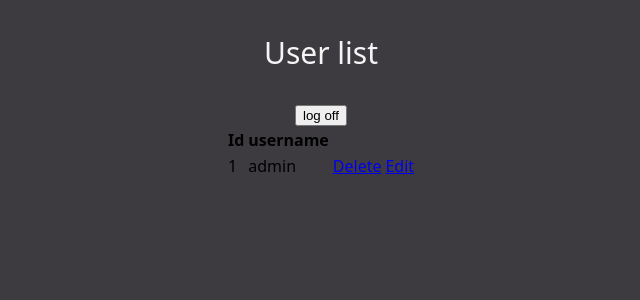
After one commit to malpazzubrem/loging-system, a Flask app: template templates/admin_panel.html in a window 1280 px wide. The commit adds this page. Shown: the top 300 px of the page, without its empty margins (319-959 px from the left). Run offline with Flask 3, Linux system fonts and the light colour scheme; the template is opened without the code that fills it: values that come from a table or form of the project are taken from there, others are empty.

Commit message:
adding admin panel and updating wrong password mechanism

```diff
--- a/app.py
+++ b/app.py
@@ -1,6 +1,15 @@
-from flask import Flask, render_template,request
+from flask import Flask, render_template,request,session
 from flask_sqlalchemy import SQLAlchemy
 from flask_bcrypt import Bcrypt
+from flask_session import Session
+from getpass import getpass
+from flask import redirect
+
+
+#to do
+#session cookies
+#privalages
+#
 
 app = Flask(__name__)
 
@@ -9,14 +18,59 @@ bcrypt = Bcrypt(app)
 app.config["SQLALCHEMY_DATABASE_URI"] = "sqlite:///site.db"
 app.config['SQLALCHEMY_TRACK_MODIFICATIONS'] = False #configuring base
 
+app.config["SESSION_PERMANENT"] = False
+app.config["SESSION_TYPE"] = "filesystem" #configuring session
+
 db = SQLAlchemy(app)
+Session(app)
 
 class Profile(db.Model): #setting up sql
     id = db.Column(db.Integer, primary_key=True)
     username = db.Column(db.String(20),unique=False,nullable=False)
-    password = db.Column(db.String(20),unique=False,nullable=False)
+    password = db.Column(db.String(128),unique=False,nullable=False)
+    is_admin = db.Column(db.Boolean, default=False)
 
+    def __repr__(self):
+        return f"username : {self.username}"
 
+@app.cli.command("create-admin")
+def create_admin():
+    username = input("write admin username: ")
+    if Profile.query.filter_by(username=username).first():
+        print("That username already exists.")
+        return
+    password = getpass("Password: ")
+    hashed = bcrypt.generate_password_hash(password).decode('utf-8')
+    user = Profile(username=username,password=hashed ,is_admin=True)
+
+    db.session.add(user)
+    db.session.commit()
+    print("admin user created")
+
+@app.cli.command("delete-admin")
+def delete_admin():
+    username = input("write admin username: ")
+    data = data = Profile.query.filter_by(username=username).first()
+    if data==None:
+        print("no admin found")
+        return
+
+    print("are you sure? [y/n]")
+    ans = input()
+
+    if ans == "y":
+        db.session.delete(data)
+        db.session.commit()
+        print("admin removed")
+
+    else:
+        print("aborted")
+
+@app.cli.command("list-admins")
+def list_admins():
+    data = Profile.query.filter_by(is_admin=True)
+    for i in data:
+        print(i.username)
 
 @app.route("/",methods=["GET","POST"])
 def main_page():
@@ -38,13 +92,19 @@ def login():
 
             user_1 = bcrypt.check_password_hash(user.password, password) #checking passwords
 
-            if user_1:
+            if user_1 and user.is_admin:
+                session["user.id"] = user.id
+                session["is_admin"] = user.is_admin
+                print("admin login")
+                return redirect('/admin')
+
+            elif user_1:
                 print('login successful')
                 return render_template("welcome_ou.html")
+
             else:
                 print('wrong password')
-                return render_template("wrong_password.html")
-
+                return render_template("log_in.html",error="Wrong username or password")
 
     return render_template("log_in.html")
 
@@ -64,6 +124,51 @@ def signin():
 
     return render_template("sign_in.html")
 
+@app.route("/admin",methods=["GET","POST"])
+def admin_panel():
+    if not("user.id" in session):
+        return redirect("/")
+    profiles = Profile.query.all()
+    print("admin accesing page")
+
+    return render_template('admin_panel.html', profiles=profiles)
+
+@app.route("/logout")
+def loging_out():
+    print("admin loging out")
+    session.pop("user.id",None)
+    return redirect("/")
+
+@app.route("/delete/<int:id>")
+def delete(id):
+    if not("user.id" in session):
+        return redirect("/")
+    data = db.session.get(Profile, id)
+    db.session.delete(data)
+    db.session.commit()
+    return redirect("/admin")
+
+@app.route("/edit/<int:id>",methods=["POST","GET"])
+def edit(id):
+    if not("user.id" in session):
+        return redirect("/")
+    data = db.session.get(Profile,id)
+    if request.method=="POST":
+        new_username = request.form["username"]
+        new_password = request.form["password"]
+
+        if not(new_username==""):
+            data.username = new_username
+        if not(new_password==""):
+            hashed = bcrypt.generate_password_hash(new_password).decode('utf-8')
+            data.password = hashed
+
+        db.session.commit()
+
+        return redirect("/admin")
+
+    return render_template("editing_user.html")
+
 if __name__ == "__main__":
     with app.app_context():
         db.create_all()
--- /dev/null
+++ b/static/styles_admin.css
@@ -0,0 +1,14 @@
+body {
+    background-color: rgb(61, 59, 63);
+    display: flex;
+    flex-direction: column;
+    align-items: center;
+    justify-content: center;
+    height: 10vh;
+    margin: 0;
+    font-family: system-ui, -apple-system, BlinkMacSystemFont, 'Segoe UI', Roboto, Oxygen, Ubuntu, Cantarell, 'Open Sans', 'Helvetica Neue', sans-serif;
+}
+p{
+    color: whitesmoke;
+    font-size: 30px;
+}
--- a/static/styles_login.css
+++ b/static/styles_login.css
@@ -37,3 +37,6 @@ button{
     color: white;
     background-image: linear-gradient(to right,blue,violet);
 }
+.error{
+    color: red;
+}
--- /dev/null
+++ b/templates/admin_panel.html
@@ -0,0 +1,31 @@
+<!DOCTYPE html>
+<html>
+    <head>
+        <title>admin panel</title>
+        <link rel="stylesheet" href="{{ url_for('static', filename='styles_admin.css') }}">
+    </head>
+
+    <body>
+        <p>Hello admin</p>
+        <p>User list</p>
+
+        <table>
+         <thead>
+            <th>Id</th>
+            <th>username</th>
+         </thead>
+         {% for data in profiles %}
+         <tbody>
+            <td>{{data.id}}</td>
+            <td>{{data.username}}</td>
+            <td><a href="/delete/{{data.id}}" type="button">Delete</a></td>
+            <td><a href="/edit/{{data.id}}" type="button">Edit</a></td>
+         </tbody>
+         {% endfor%}
+
+        <a href="/logout">
+            <button>log off</button>
+        </a>
+      </table>
+    </body>
+</html>
```
Also changed, not shown: templates/editing_user.html (added, +18 -0 lines), templates/log_in.html (+6 -2 lines), instance/site.db, static/editing_users.css (added), 1 other file.
